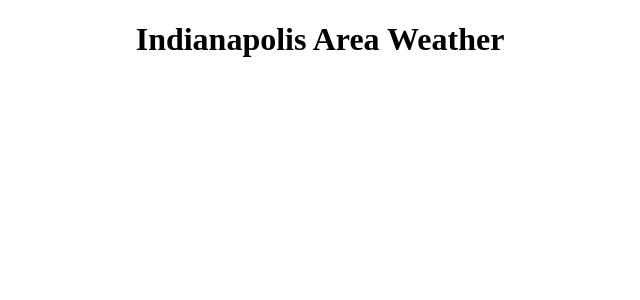
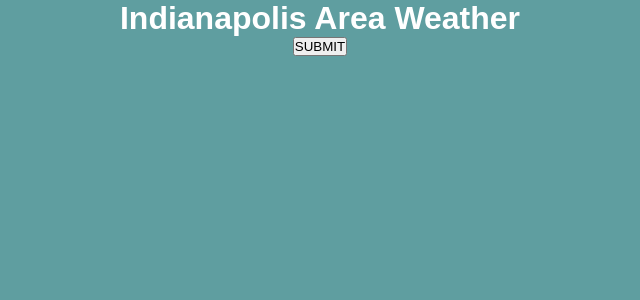
Before and after one commit to erinjeter/teamGit, a React (Create React App) app: page / in a window 1280 px wide. Shown: the top 300 px of the page, without its empty margins (320-960 px from the left). Built offline with nearby package versions, Linux system fonts and the light colour scheme; no server answers.

Commit message:
final weather api

```diff
--- a/src/components/Weather/Weather.css
+++ b/src/components/Weather/Weather.css
@@ -0,0 +1,11 @@
+*{
+    margin: 0;
+    padding: 0;
+    box-sizing: border-box;
+}
+
+body{
+    background-color: cadetblue;
+    font-family: sans-serif;
+    color: white;
+}
--- a/src/components/Weather/Weather.js
+++ b/src/components/Weather/Weather.js
@@ -1,57 +1,32 @@
 import React from 'react';
 import {useEffect, useState} from 'react'; //{useEffect, useState}
-// import RestaurantName from './RestaurantName';
-// import Location from '../Geolocated';
-
+import "./Weather.css"
 const Weather = ({match}) => {
     let lat = 39.7684
     let lon = 86.1581
-    const WeatherUrl = `https://api.openweathermap.org/data/2.5/weather?lat=${lat}&lon=${lon}&units=imperial&appid=d9c83a590f45484ed5d3808e110436db`;
+    const WeatherUrl = `https://api.openweathermap.org/data/2.5/weather?lat=${lat}&lon=${lon}&units=imperial&appid=2dfd73a7e486ac6b59f194d965bbd0ba`;
     const [weather, setweather] = useState();
+    const [toggle, setToggle] = useState(false);
+    const [celcius, setCelcius] = useState('');
     const weatherData = async () => {
         const response = await fetch(WeatherUrl);
         const data = await response.json();
-        console.log(data);
-        setweather(data);
+        const farenheit = data.main.temp;
+        console.log(farenheit);
+        setweather(farenheit);
+        setCelcius((farenheit - 32) * .556);
     };
     useEffect(() => {
         weatherData();
     }, [] );
-
     return (
         <div>
-
             <h1>Indianapolis Area Weather</h1>
-            {weather?.main.temp}
-
-            {weather?.weather[0].description}
-
+            <div>
+                <button onClick= {() => setToggle(!toggle)}>SUBMIT</button>
+                <p>{toggle ? weather : celcius}</p>
+            </div>
         </div>
     );
 };
-
 export default Weather;
-/*const weatherInfo = () => {
-    const [pos, setPos] = useState({lat: "", long: ""})
-    const getLocation = () => {
-        if (navigator.geolocation) {
-            navigator.geolocation.getCurrentPosition(getCoords)
-        } else {
-            alert('GeoLocation not enabled');
-        }
-    }
-    const getCoords = (pos) => {
-        console.log(pos)
-        setPos({
-          lat: pos.coords.latitude,
-          long: pos.coords.longitude
-        })
-    }
-    return (
-        <div>
-            <button onClick={(event) => getLocation(event.target.value)}>Click Me</button>
-            <p>latitude: {pos.lat}</p>
-            <p>longitude: {pos.long}</p>
-        </div>
-    );
-};*/
```
